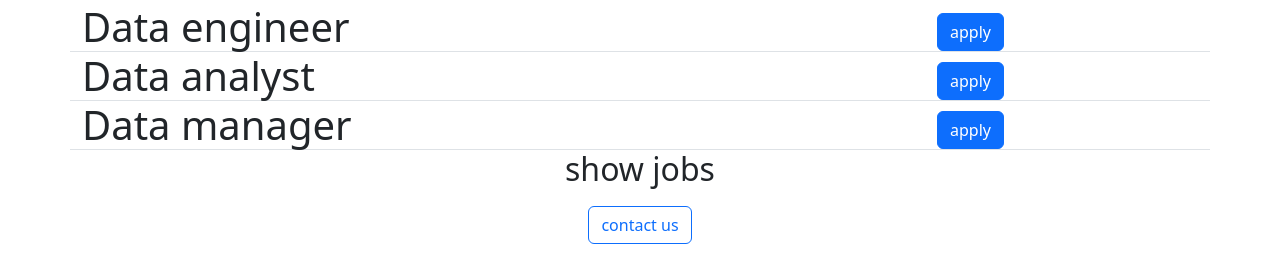
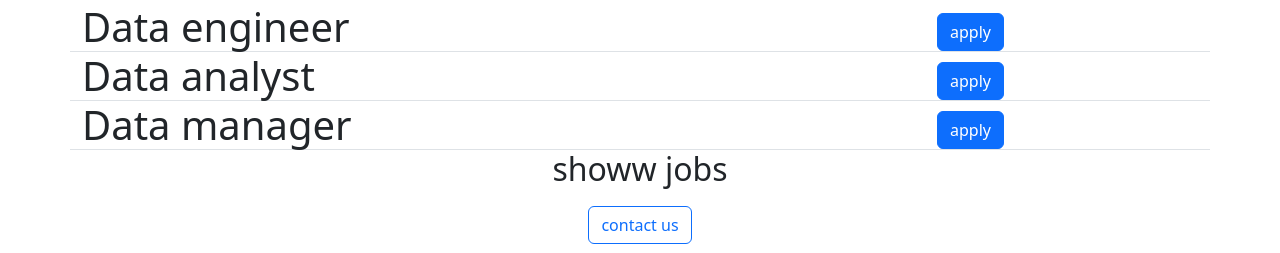
Before and after one commit to bhargav4036/jovian-v2, a Flask app: page / in a window 1280 px wide. Shown: the part 955-1208 px from the top of the page. Run offline with Flask 3, Linux system fonts and the light colour scheme.

Commit message:
added showw

```diff
--- a/templates/home.html
+++ b/templates/home.html
@@ -20,7 +20,7 @@
         {% endfor %}
       </div>
 
-  <h2>show jobs</h2>
+  <h2>showw jobs</h2>
     <button type="button" class="btn btn-outline-primary">contact us</button>
     </div>
   </body>
```
